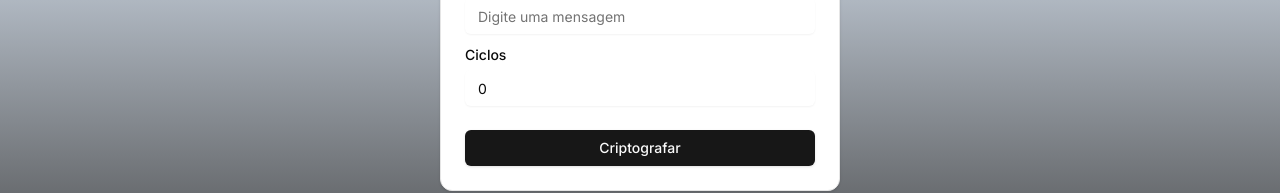
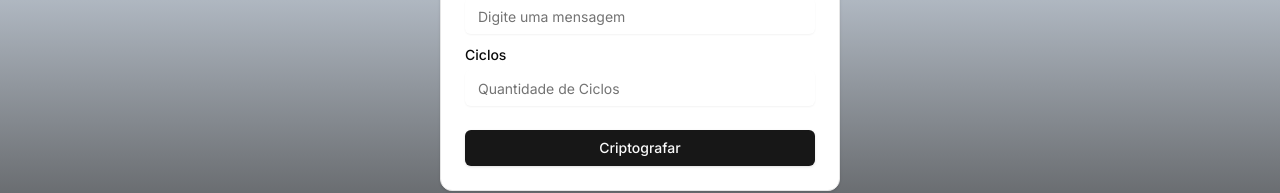
Before and after one commit to garibaldii/atv_avaliativa_seguranca_front, a Next.js app: page /pages/crypting in a window 1280 px wide. Shown: the part 478-671 px from the top of the page. Built offline with nearby package versions, Linux system fonts and the light colour scheme.

Commit message:
Fix shift state initialization and ensure proper number conversion in CryptingForm

```diff
--- a/src/components/organisms/CryptingForm.tsx
+++ b/src/components/organisms/CryptingForm.tsx
@@ -23,7 +23,7 @@ export const CryptingForm = () => {
     const { toast } = useToast()
 
     const [text, setText] = useState("")
-    const [shift, setShift] = useState(0)
+    const [shift, setShift] = useState<number | undefined>(undefined)
 
     const [loading, setLoading] = useState(false)
     const [error, setError] = useState("")
@@ -34,7 +34,7 @@ export const CryptingForm = () => {
         try {
 
             setLoading(true)
-            const result = await cryptText(text, shift)
+            const result = await cryptText(text, Number(shift))
 
             console.log(result)
 
@@ -82,9 +82,8 @@ export const CryptingForm = () => {
                             id="shift"
                             placeholder="Quantidade de Ciclos"
                             type="number"
-                            min="1"
                             onChange={(e) => setShift(Number(e.target.value))}
-                            value={shift ?? ""}
+                            value={shift}
                             required
                             onKeyDown={(e) => {
                                 if (e.key === "," || e.key === ".") {
@@ -100,7 +99,7 @@ export const CryptingForm = () => {
                     <Button type="submit" className="w-full">
                         {loading ? <LoadingIcon /> : "Criptografar"}
                     </Button>
-                <p className="text-red-700">{error}</p>
+                    <p className="text-red-700">{error}</p>
                 </CardFooter>
             </Card>
         </form>
```
